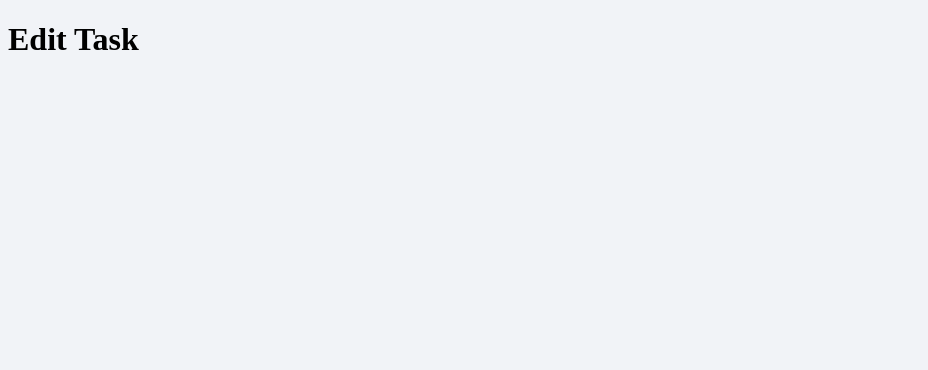
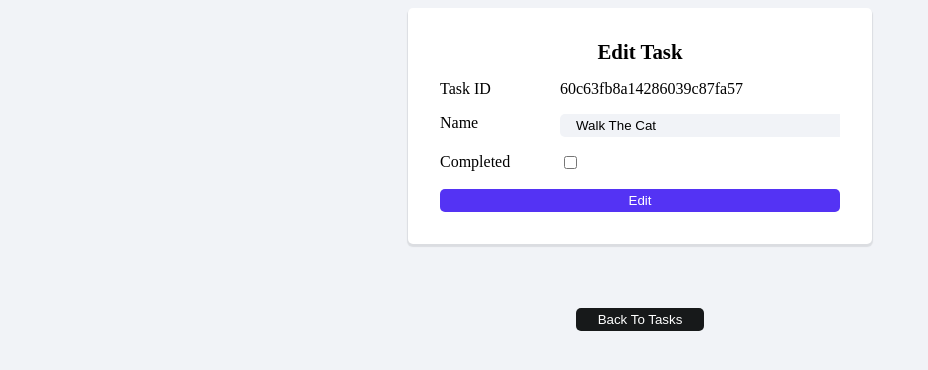
Before and after one commit to Edixon-vanVliet/task-manager, a React (Create React App) app in the folder client/: page /task/1 in a window 1280 px wide. Shown: the top 370 px of the page, without its empty margins (0-928 px from the left). Built offline with nearby package versions, Linux system fonts and the light colour scheme.

Commit message:
Add form to edit task page

```diff
--- a/client/src/pages/EditTask.js
+++ /dev/null
@@ -1 +0,0 @@
-export const EditTask = () => <h1>Edit Task</h1>;
--- /dev/null
+++ b/client/src/pages/edit-task/EditTask.js
@@ -0,0 +1,30 @@
+import { Card } from "../../components/card/Card";
+
+import styles from "./EditTask.module.css";
+
+export const EditTask = () => (
+  <div className={styles.editTask}>
+    <Card>
+      <form>
+        <caption className={styles.title}>Edit Task</caption>
+        <div className={styles.formGroup}>
+          <label>Task ID</label>
+          <p>60c63fb8a14286039c87fa57</p>
+        </div>
+        <div className={styles.formGroup}>
+          <label>Name</label>
+          <input type="text" value="Walk The Cat" />
+        </div>
+        <div className={styles.formGroup}>
+          <label>Completed</label>
+          <div>
+            <input type="checkbox" name="completed" />
+          </div>
+        </div>
+        <button className="primary">Edit</button>
+      </form>
+    </Card>
+
+    <button className={`${styles.backButton} secondary`}>Back To Tasks</button>
+  </div>
+);
--- /dev/null
+++ b/client/src/pages/edit-task/EditTask.module.css
@@ -0,0 +1,38 @@
+.editTask {
+  display: flex;
+  flex-direction: column;
+  justify-content: center;
+  align-items: center;
+}
+
+.title {
+  font-size: 1.3rem;
+  font-weight: bold;
+  margin: 0rem;
+  text-align: center;
+}
+
+form {
+  display: flex;
+  flex-direction: column;
+  margin: 2rem 0rem;
+  gap: 1rem;
+}
+
+.formGroup {
+  display: flex;
+  justify-content: space-between;
+}
+
+.formGroup :first-child {
+  flex-basis: 30%;
+}
+
+.formGroup :last-child {
+  flex-grow: 1;
+}
+
+.backButton {
+  margin-top: 4rem;
+  width: 8rem;
+}
--- a/client/src/pages/index.js
+++ b/client/src/pages/index.js
@@ -1,2 +1,2 @@
 export { Home } from "./home/Home";
-export { EditTask } from "./EditTask";
+export { EditTask } from "./edit-task/EditTask";
```
